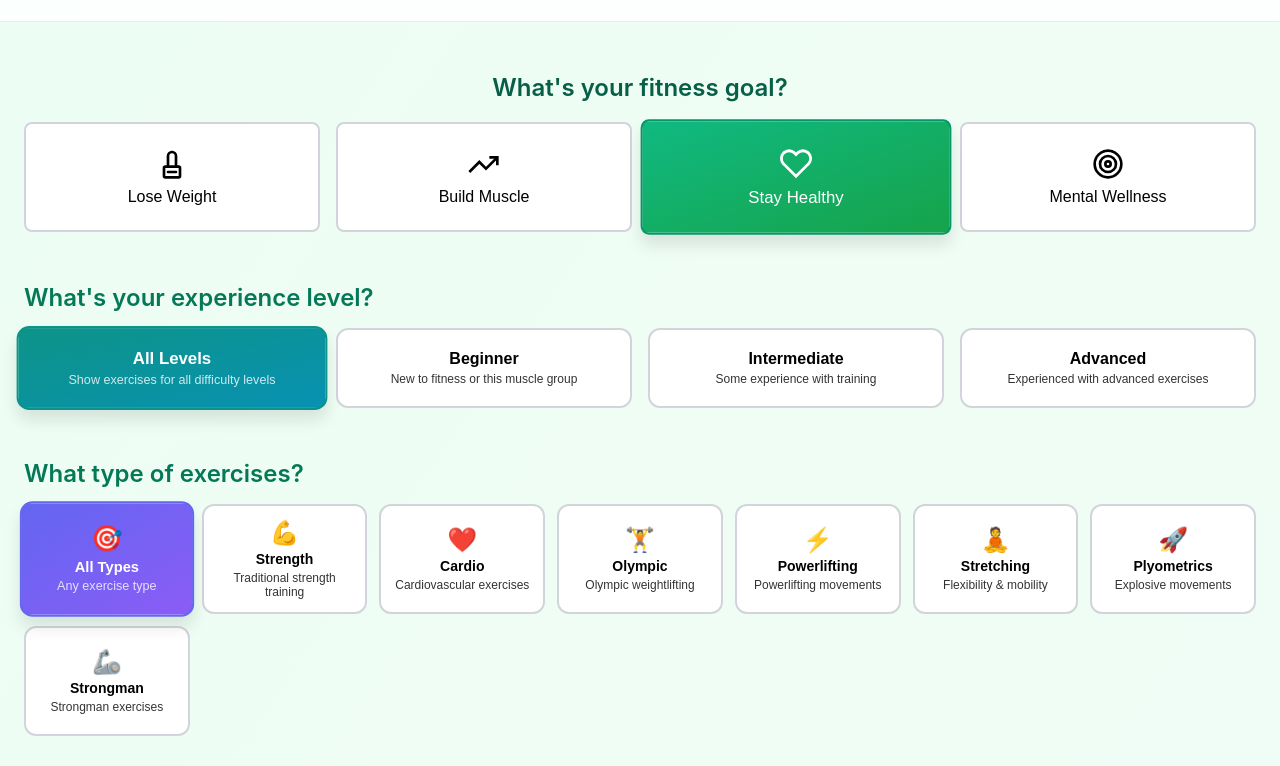
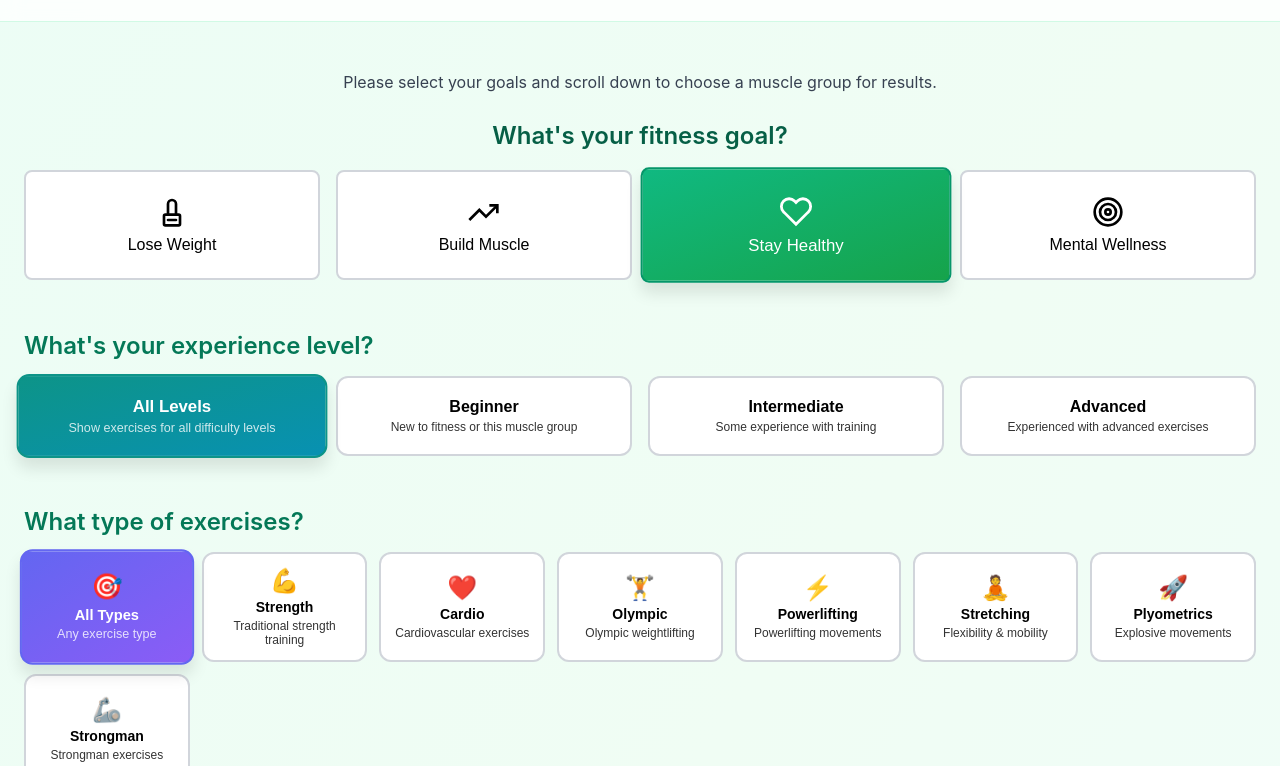
Before and after one commit to chuian/p1_Exercise_Select, a plain HTML site: page index.html in a window 1280 px wide. Shown: the part 104-870 px from the top of the page. Drawn offline with Linux system fonts and the light colour scheme.

Commit message:
"Agent" ai use.

```diff
--- a/index.html
+++ b/index.html
@@ -725,6 +725,11 @@
 
     <!-- Main Content -->
     <main class="main">
+        <!-- Instruction -->
+        <div style="text-align: center; margin-bottom: 1.5rem;">
+            <p style="font-size: 1rem; color: var(--gray-700);">Please select your goals and scroll down to choose a muscle group for results.</p>
+        </div>
+
         <!-- Goal Selection -->
         <div class="goals-section">
             <h2 class="goals-title">What's your fitness goal?</h2>
```
